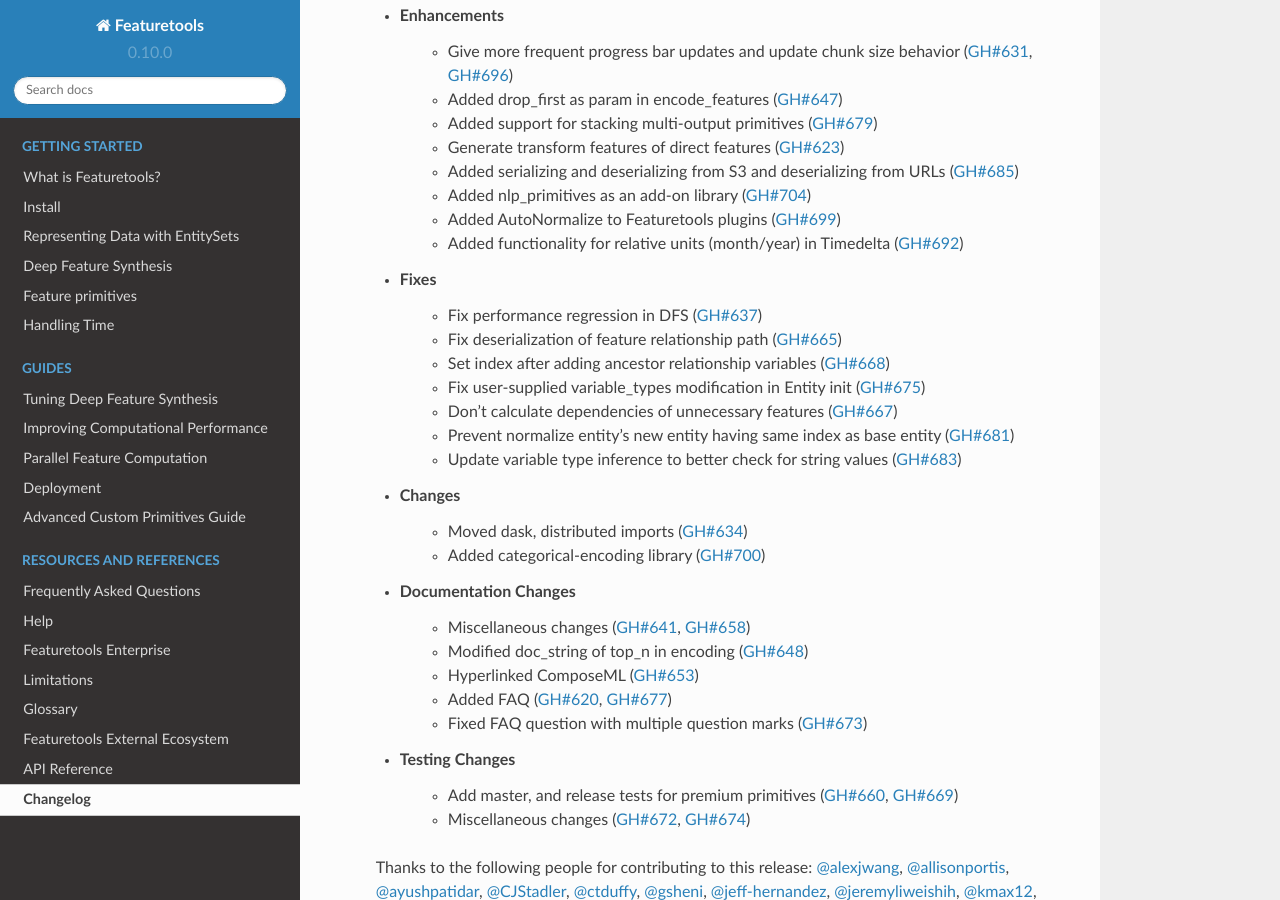
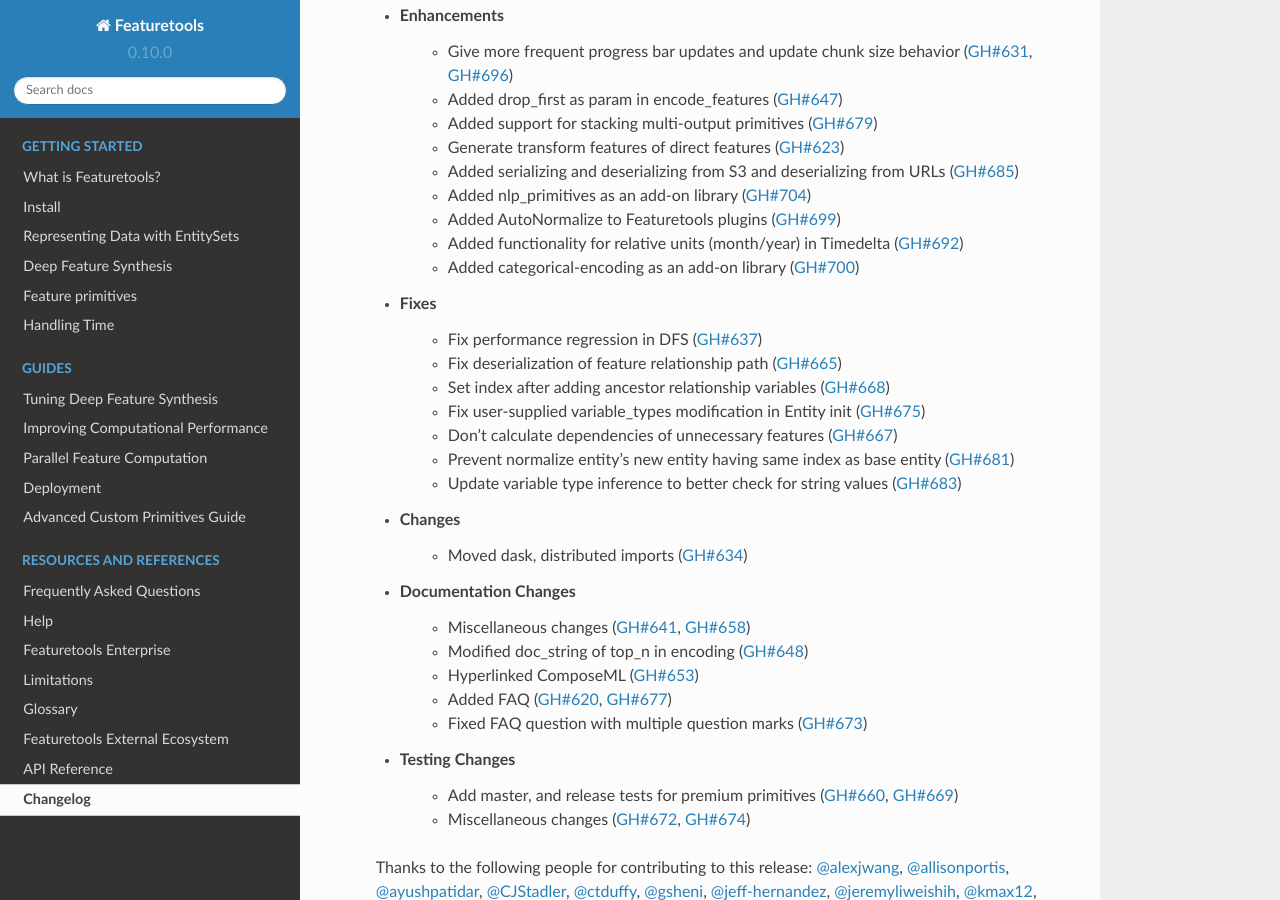
Before and after one commit to alteryx/featuretools, a Sphinx documentation site: the page built from docs/source/changelog.rst, in a window 1280 px wide and 900 px high, scrolled down 305 px. Built offline with Sphinx 7.4.7 and the Read the Docs theme 2.0.0, drawn with Linux system fonts in a browser that asks for light colours; pages that are not in the unit, such as notebooks, are missing from menus.

Commit message:
move categorical-encoding pr to enhancements in changelog

```diff
--- a/docs/source/changelog.rst
+++ b/docs/source/changelog.rst
@@ -17,6 +17,7 @@
         * Added nlp_primitives as an add-on library (:pr:`704`)
         * Added AutoNormalize to Featuretools plugins (:pr:`699`)
         * Added functionality for relative units (month/year) in Timedelta (:pr:`692`)
+        * Added categorical-encoding as an add-on library (:pr:`700`)
     * Fixes
         * Fix performance regression in DFS (:pr:`637`)
         * Fix deserialization of feature relationship path (:pr:`665`)
```
Also changed, not shown: other parts of docs/source/changelog.rst (+0 -1 lines).
